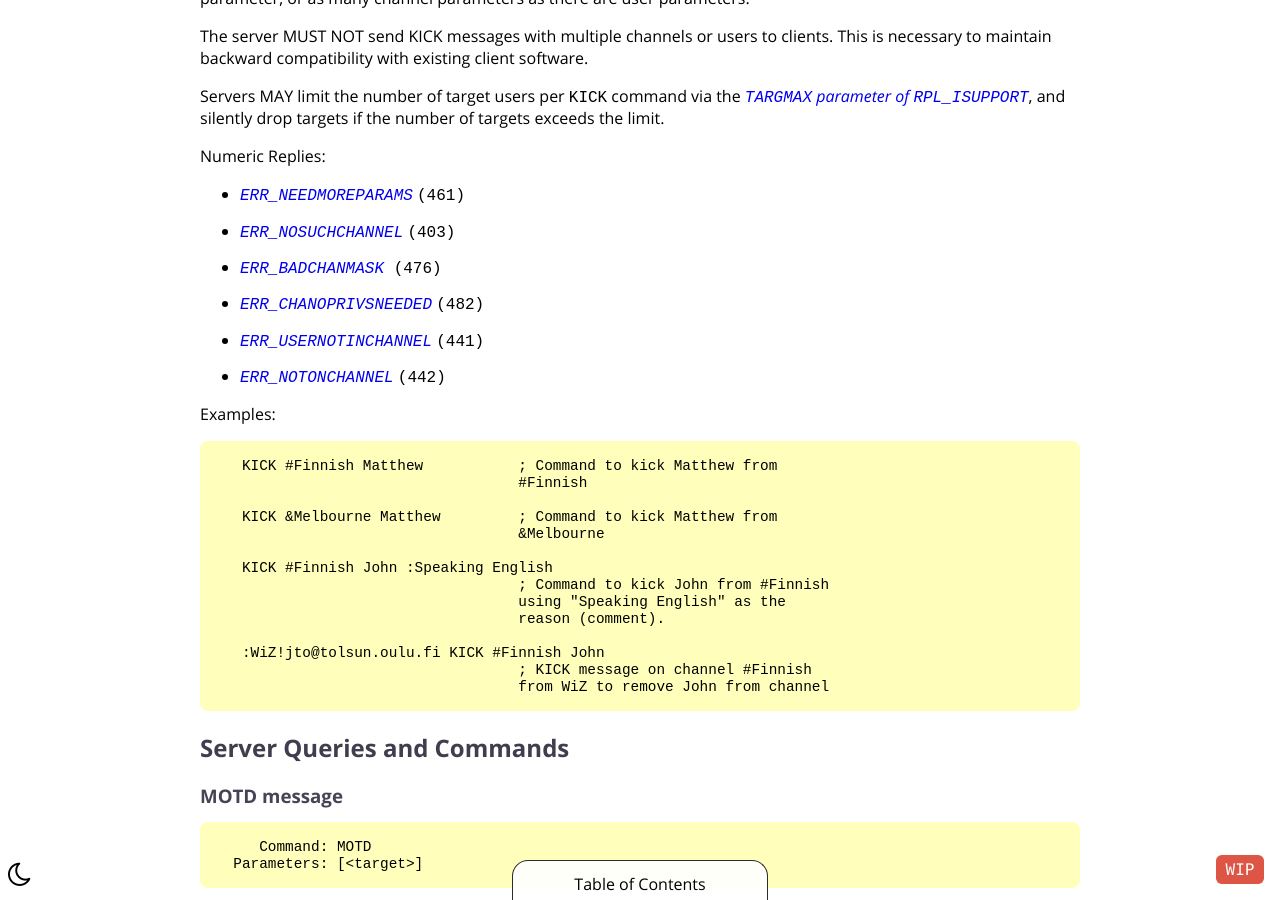
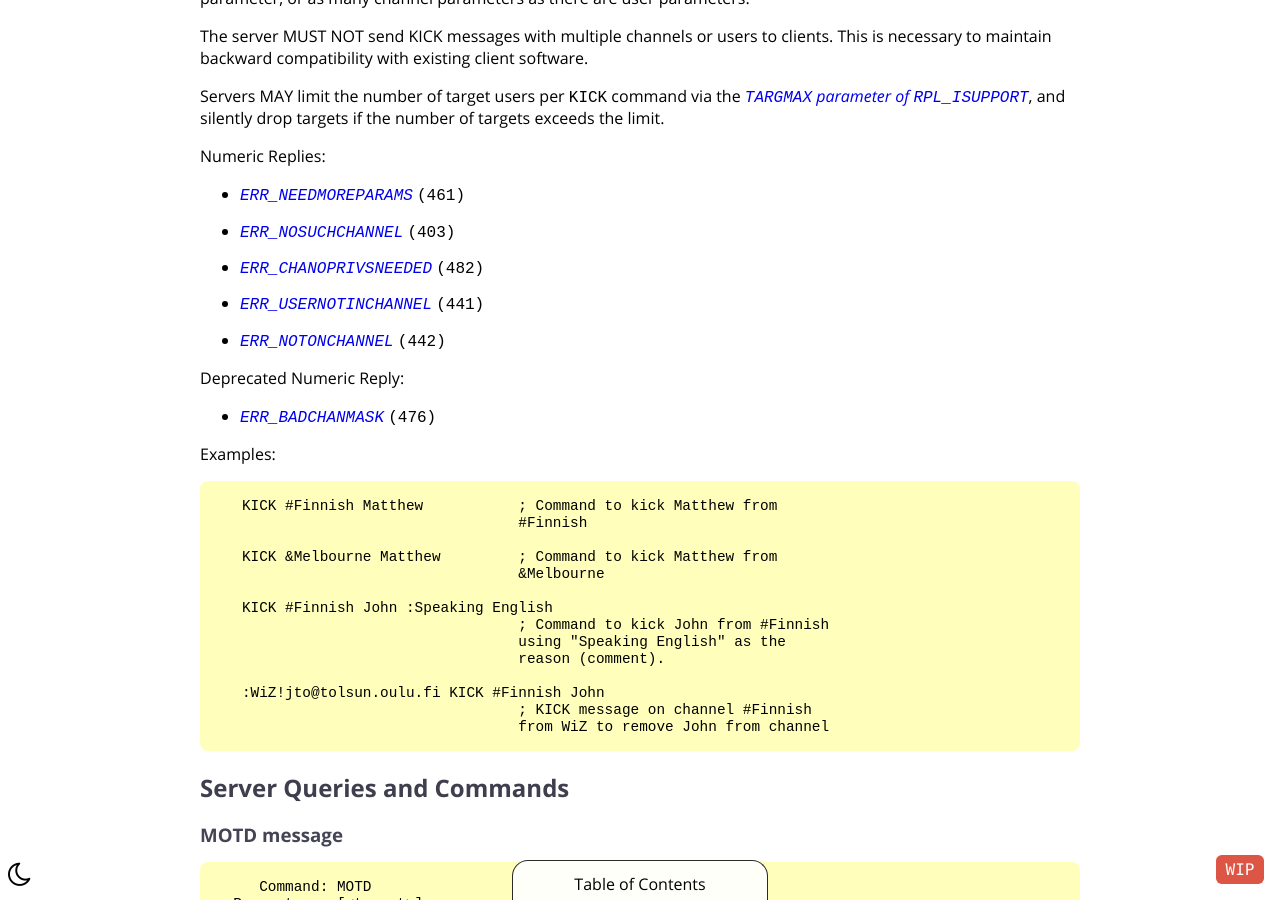
Before and after one commit to ircdocs/modern-irc, a Jekyll site: the page built from index.md, in a window 1280 px wide and 900 px high, scrolled down 24936 px. Built offline with Jekyll 4.4.1, drawn with Linux system fonts in a browser that asks for light colours.

Commit message:
Mark ERR_BADCHANMASK as deprecated for KICK

```diff
--- a/index.md
+++ b/index.md
@@ -1026,10 +1026,13 @@ Numeric Replies:
 
 * [`ERR_NEEDMOREPARAMS`](#errneedmoreparams-461) `(461)`
 * [`ERR_NOSUCHCHANNEL`](#errnosuchchannel-403) `(403)`
-* [`ERR_BADCHANMASK `](#errbadchanmask-476) `(476)`
 * [`ERR_CHANOPRIVSNEEDED`](#errchanoprivsneeded-482) `(482)`
 * [`ERR_USERNOTINCHANNEL`](#errusernotinchannel-441) `(441)`
 * [`ERR_NOTONCHANNEL`](#errnotonchannel-442) `(442)`
+
+Deprecated Numeric Reply:
+
+* [`ERR_BADCHANMASK`](#errbadchanmask-476) `(476)`
 
 Examples:
 
```
